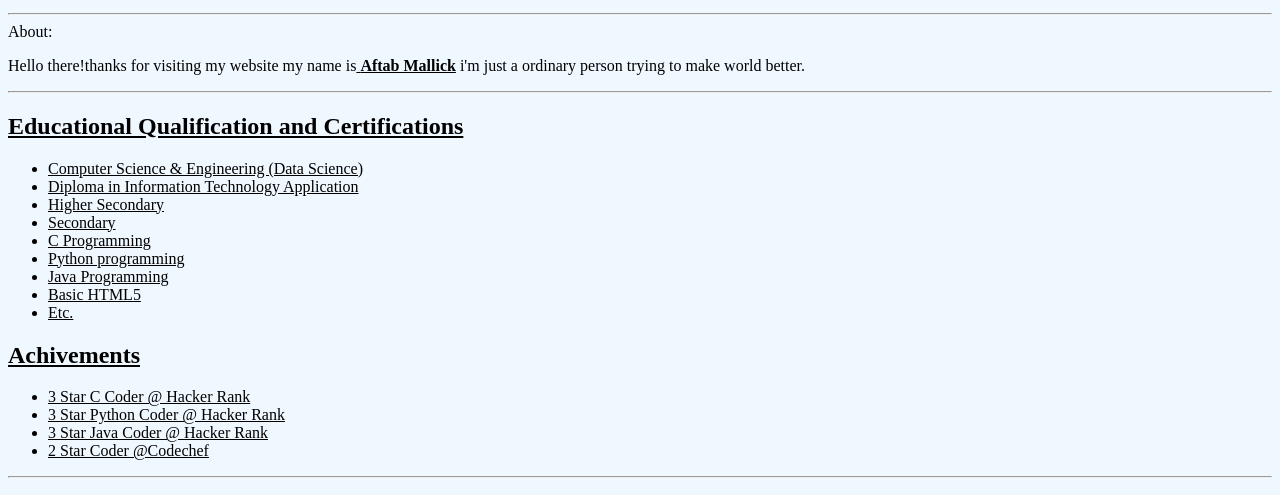
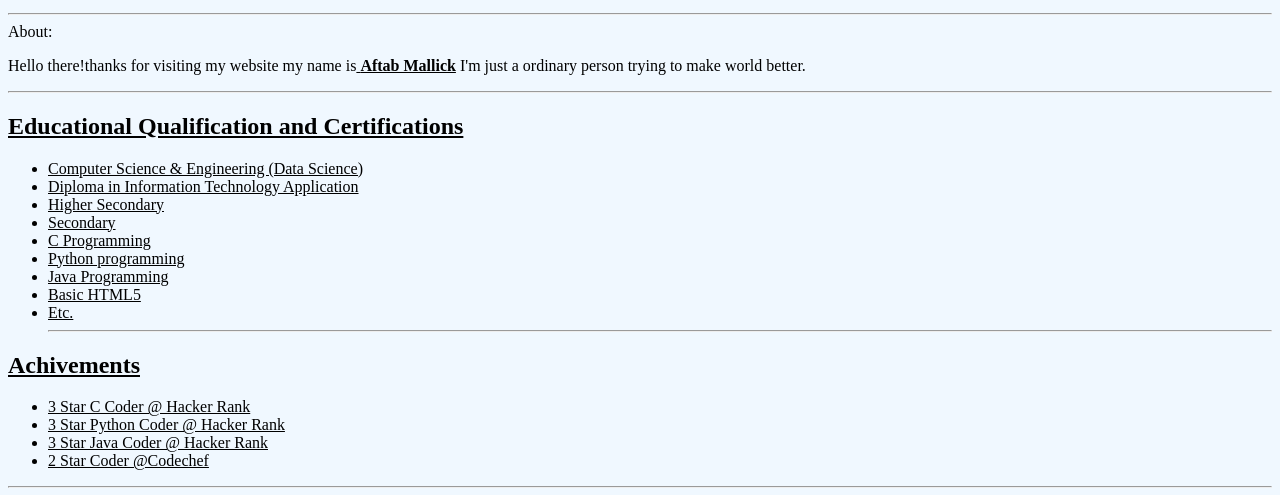
Before and after one commit to Aftabmallick/Aftab, a plain HTML site: page index.html in a window 1280 px wide. Shown: the part 296-791 px from the top of the page. Drawn offline with Linux system fonts and the light colour scheme.

Commit message:
Update index.html

```diff
--- a/index.html
+++ b/index.html
@@ -7,7 +7,7 @@
         <p>Computer Science & Engineering (Data Science)</p>
         <hr>
         <h>About:</h>
-        <P>Hello there!thanks for visiting my website my name is<u> <b>Aftab Mallick</b></u> i'm just a ordinary person trying to make world better.</P>
+        <P>Hello there!thanks for visiting my website my name is<u> <b>Aftab Mallick</b></u> I'm just a ordinary person trying to make world better.</P>
         <hr>
        <u> <h2>Educational Qualification and Certifications</h2>
         <ul>
@@ -20,6 +20,7 @@
             <li>Java Programming</li>
         <li>Basic HTML5</li>
         <li>Etc.</li>
+		<hr>
         </ul></u>
 		<u> <h2>Achivements</h2>
         <ul>
```
